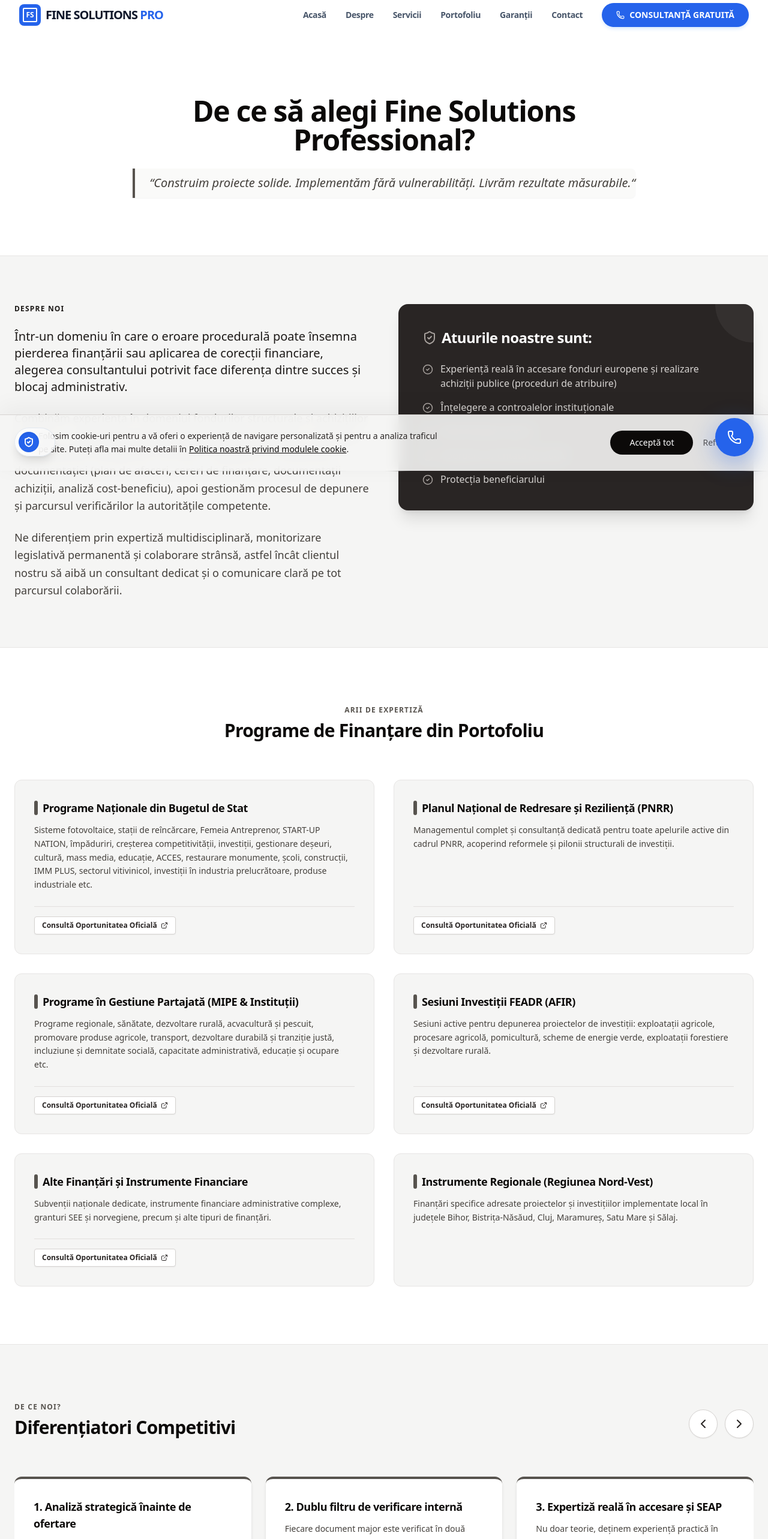
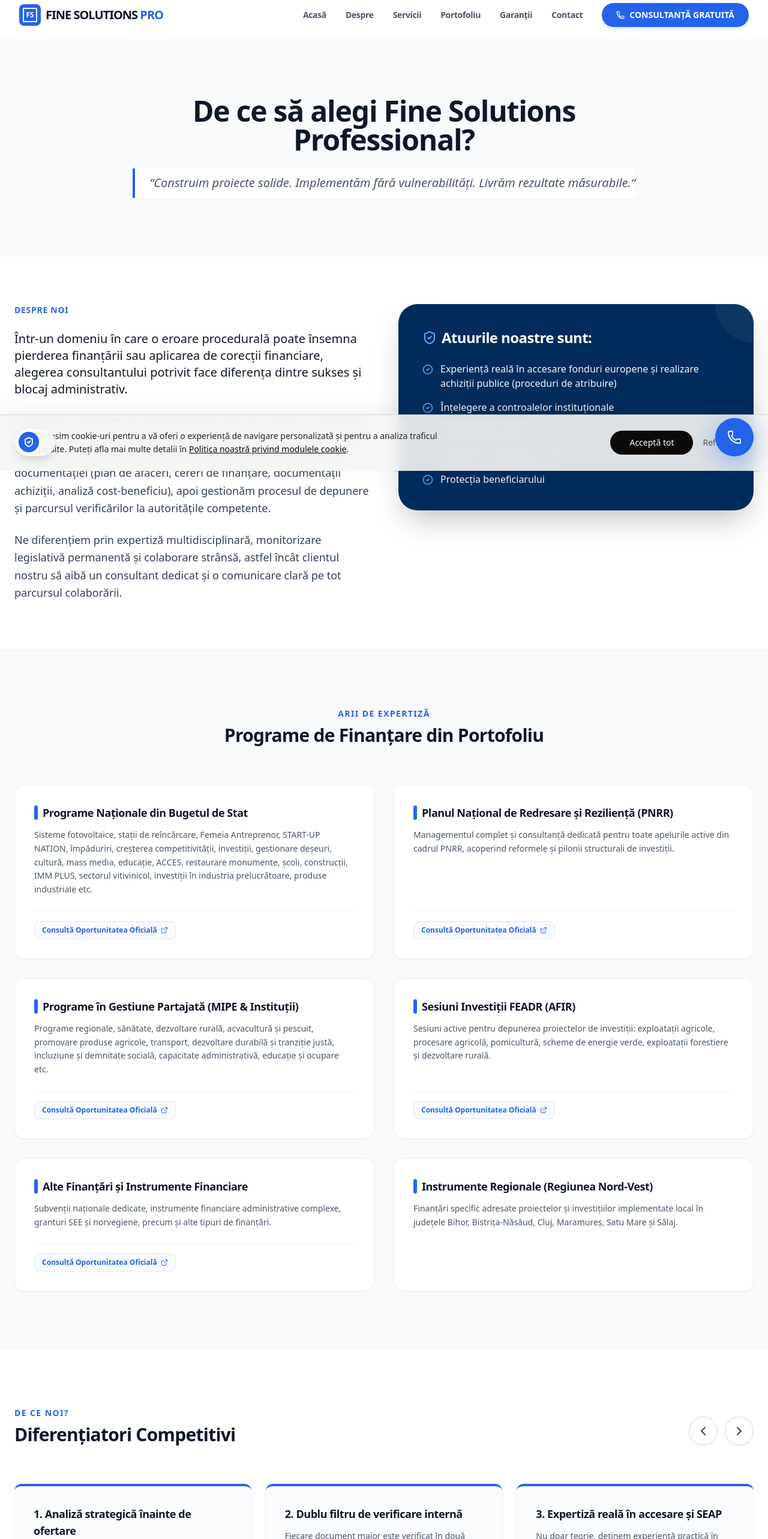
Before and after one commit to evialbert/FSPro, a Next.js app: page /despre in a window 1280 px wide. Shown: the part 15-2581 px from the top of the page at 60% size. Built offline with nearby package versions, Linux system fonts and the light colour scheme.

Commit message:
feat(despre): adaugă secțiunea programe de finanțare!

```diff
--- a/app/despre/page.tsx
+++ b/app/despre/page.tsx
@@ -7,7 +7,6 @@ import {
   ArrowRight,
   ChevronLeft,
   ChevronRight,
-  FileText,
   ExternalLink
 } from 'lucide-react';
 import Link from 'next/link';
@@ -43,7 +42,7 @@ export default function DespreNoi() {
     },
     {
       titlu: "Instrumente Regionale (Regiunea Nord-Vest)",
-      desc: "Finanțări specifice adresate proiectelor și investițiilor implementate local în județele Bihor, Bistrița-Năsăud, Cluj, Maramureș, Satu Mare și Sălaj.",
+      desc: "Finanțări specific adresate proiectelor și investițiilor implementate local în județele Bihor, Bistrița-Năsăud, Cluj, Maramureș, Satu Mare și Sălaj.",
       link: "#"
     }
   ];
@@ -121,15 +120,15 @@ export default function DespreNoi() {
   };
 
   return (
-    <div className="bg-stone-50 text-stone-700 overflow-x-hidden">
+    <div className="bg-white text-slate-700 overflow-x-hidden">
       {/* Hero Section */}
-      <section className="py-24 bg-white px-6 border-b border-stone-100">
+      <section className="py-24 bg-slate-50 px-6 border-b border-slate-100">
         <div className="max-w-4xl mx-auto text-center">
           <motion.h1
             initial={{ opacity: 0, y: -20 }}
             animate={{ opacity: 1, y: 0 }}
             transition={{ duration: 0.6 }}
-            className="text-4xl md:text-5xl font-extrabold text-stone-900 mb-6 leading-tight"
+            className="text-4xl md:text-5xl font-extrabold text-slate-900 mb-6 leading-tight"
           >
             De ce să alegi Fine Solutions Professional?
           </motion.h1>
@@ -137,7 +136,7 @@ export default function DespreNoi() {
             initial={{ opacity: 0, scale: 0.95 }}
             animate={{ opacity: 1, scale: 1 }}
             transition={{ duration: 0.6, delay: 0.2 }}
-            className="text-xl text-stone-600 leading-relaxed italic border-l-4 border-stone-500 pl-6 py-2 inline-block text-left bg-stone-50/50 rounded-r-lg shadow-sm"
+            className="text-xl text-slate-600 leading-relaxed italic border-l-4 border-blue-600 pl-6 py-2 inline-block text-left bg-white rounded-r-lg shadow-sm"
           >
             &ldquo;Construim proiecte solide. Implementăm fără vulnerabilități. Livrăm rezultate măsurabile.&ldquo;
           </motion.p>
@@ -151,11 +150,11 @@ export default function DespreNoi() {
           whileInView={{ opacity: 1, x: 0 }}
           viewport={{ once: true, margin: "-100px" }}
           transition={{ duration: 0.7, ease: "easeOut" }}
-          className="space-y-6 text-lg leading-relaxed text-stone-600"
+          className="space-y-6 text-lg leading-relaxed text-slate-700"
         >
-          <p className="font-bold text-stone-800 uppercase tracking-widest text-xs">Despre Noi</p>
-          <p className="text-stone-800 font-medium text-xl">
-            Într-un domeniu în care o eroare procedurală poate însemna pierderea finanțării sau aplicarea de corecții financiare, alegerea consultantului potrivit face diferența dintre succes și blocaj administrativ.
+          <p className="font-semibold text-blue-600 uppercase tracking-wider text-sm">Despre Noi</p>
+          <p className="text-slate-900 font-medium text-xl">
+            Într-un domeniu în care o eroare procedurală poate însemna pierderea finanțării sau aplicarea de corecții financiare, alegerea consultantului potrivit face diferența dintre sukses și blocaj administrativ.
           </p>
           <p>
             Combinăm experiența în domeniul fondurilor structurale și achizițiilor publice cu o abordare personalizată pentru fiecare client. Construim un parteneriat transparent și eficient: vă sprijinim în elaborarea documentației (plan de afaceri, cereri de finanțare, documentații achiziții, analiză cost-beneficiu), apoi gestionăm procesul de depunere și parcursul verificărilor la autoritățile competente.
@@ -170,11 +169,11 @@ export default function DespreNoi() {
           whileInView={{ opacity: 1, x: 0 }}
           viewport={{ once: true, margin: "-100px" }}
           transition={{ duration: 0.7, ease: "easeOut" }}
-          className="bg-stone-700 p-10 rounded-2xl text-stone-50 shadow-xl relative overflow-hidden md:sticky md:top-8"
+          className="bg-[#002B5B] p-10 rounded-[2rem] text-white shadow-2xl relative overflow-hidden md:sticky md:top-8"
         >
           <div className="absolute top-0 right-0 w-32 h-32 bg-white/5 rounded-full -mr-16 -mt-16"></div>
-          <h3 className="text-2xl font-bold mb-6 flex items-center gap-2 text-white">
-            <ShieldCheck className="text-stone-300" /> Atuurile noastre sunt:
+          <h3 className="text-2xl font-bold mb-6 flex items-center gap-2">
+            <ShieldCheck className="text-blue-400" /> Atuurile noastre sunt:
           </h3>
           <ul className="space-y-4">
             {[
@@ -185,16 +184,16 @@ export default function DespreNoi() {
               'Protecția beneficiarului'
             ].map((item, idx) => (
               <li key={idx} className="flex items-start gap-3">
-                <CheckCircle2 size={18} className="text-stone-300 mt-1 flex-shrink-0" />
-                <span className="font-medium text-stone-200 text-base">{item}</span>
+                <CheckCircle2 size={18} className="text-blue-400 mt-1 flex-shrink-0" />
+                <span className="font-medium text-slate-100 text-base">{item}</span>
               </li>
             ))}
           </ul>
         </motion.div>
       </section>
 
-      {/* SECȚIUNE NOUĂ: Programe de Finanțare în Portofoliu */}
-      <section className="py-24 bg-white px-6 border-y border-stone-100">
+      {/* PROG FINANȚARE: Fundal curat alb și accente albastre */}
+      <section className="py-24 bg-slate-50 px-6 border-y border-slate-100">
         <div className="max-w-7xl mx-auto">
           <motion.div
             initial={{ opacity: 0, y: 20 }}
@@ -203,8 +202,8 @@ export default function DespreNoi() {
             transition={{ duration: 0.6 }}
             className="text-center mb-16"
           >
-            <p className="text-stone-500 font-bold uppercase tracking-widest text-xs mb-2">Arii de Expertiză</p>
-            <h3 className="text-3xl font-bold text-stone-900">Programe de Finanțare din Portofoliu</h3>
+            <p className="text-blue-600 font-bold uppercase tracking-widest text-sm mb-2">Arii de Expertiză</p>
+            <h3 className="text-3xl font-bold text-slate-900">Programe de Finanțare din Portofoliu</h3>
           </motion.div>
 
           <div className="grid grid-cols-1 md:grid-cols-2 gap-8">
@@ -215,24 +214,24 @@ export default function DespreNoi() {
                 whileInView={{ opacity: 1, y: 0 }}
                 viewport={{ once: true, margin: "-50px" }}
                 transition={{ duration: 0.5, delay: idx * 0.05 }}
-                className="bg-stone-50 p-8 rounded-xl border border-stone-100 flex flex-col justify-between hover:border-stone-300 transition-colors"
+                className="bg-white p-8 rounded-2xl border border-slate-200/60 flex flex-col justify-between hover:border-blue-400 shadow-sm hover:shadow-md transition-all"
               >
                 <div>
-                  <h4 className="text-lg font-bold text-stone-900 mb-3 flex items-start gap-2">
-                    <span className="w-1.5 h-6 bg-stone-500 rounded-full inline-block mt-0.5 flex-shrink-0"></span>
+                  <h4 className="text-lg font-bold text-slate-900 mb-3 flex items-start gap-2">
+                    <span className="w-1.5 h-6 bg-blue-600 rounded-full inline-block mt-0.5 flex-shrink-0"></span>
                     {prog.titlu}
                   </h4>
-                  <p className="text-stone-600 text-sm leading-relaxed mb-6">
+                  <p className="text-slate-600 text-sm leading-relaxed mb-6">
                     {prog.desc}
                   </p>
                 </div>
                 {prog.link !== "#" && (
-                  <div className="border-t border-stone-200/60 pt-4">
+                  <div className="border-t border-slate-100 pt-4">
                     <a
                       href={prog.link}
                       target="_blank"
                       rel="noopener noreferrer"
-                      className="text-xs text-stone-700 hover:text-stone-900 font-semibold inline-flex items-center gap-1.5 bg-white px-3 py-1.5 rounded border border-stone-200 shadow-sm hover:shadow transition-all"
+                      className="text-xs text-blue-600 hover:text-blue-700 font-semibold inline-flex items-center gap-1.5 bg-slate-50 px-3 py-1.5 rounded-lg border border-slate-200 transition-all"
                     >
                       Consultă Oportunitatea Oficială <ExternalLink size={12} />
                     </a>
@@ -244,26 +243,26 @@ export default function DespreNoi() {
         </div>
       </section>
 
-      {/* --- CARUSEL: Diferențiatori Competitivi --- */}
-      <section className="py-24 bg-stone-50 px-6">
+      {/* --- CARUSEL: Diferențiatori Competitivi (Albastru) --- */}
+      <section className="py-24 bg-white px-6">
         <div className="max-w-7xl mx-auto">
 
           <div className="flex flex-col md:flex-row md:items-end justify-between mb-12">
             <div>
-              <p className="text-stone-500 font-bold uppercase tracking-widest text-xs mb-2">De ce noi?</p>
-              <h3 className="text-3xl font-bold text-stone-900">Diferențiatori Competitivi</h3>
+              <p className="text-blue-600 font-bold uppercase tracking-widest text-sm mb-2">De ce noi?</p>
+              <h3 className="text-3xl font-bold text-slate-900">Diferențiatori Competitivi</h3>
             </div>
             <div className="flex gap-3 mt-6 md:mt-0">
               <button
                 onClick={prevSlide}
-                className="w-12 h-12 rounded-full border border-stone-200 bg-white flex items-center justify-center text-stone-700 hover:bg-stone-700 hover:text-white hover:border-stone-700 transition-all shadow-sm"
+                className="w-12 h-12 rounded-full border border-slate-300 bg-white flex items-center justify-center text-slate-700 hover:bg-blue-600 hover:text-white hover:border-blue-600 transition-all shadow-sm"
                 aria-label="Anteriorul"
               >
                 <ChevronLeft size={24} />
               </button>
               <button
                 onClick={nextSlide}
-                className="w-12 h-12 rounded-full border border-stone-200 bg-white flex items-center justify-center text-stone-700 hover:bg-stone-700 hover:text-white hover:border-stone-700 transition-all shadow-sm"
+                className="w-12 h-12 rounded-full border border-slate-300 bg-white flex items-center justify-center text-slate-700 hover:bg-blue-600 hover:text-white hover:border-blue-600 transition-all shadow-sm"
                 aria-label="Următorul"
               >
                 <ChevronRight size={24} />
@@ -282,11 +281,11 @@ export default function DespreNoi() {
                     animate={{ opacity: 1, scale: 1, x: 0 }}
                     exit={{ opacity: 0, scale: 0.9, x: -30 }}
                     transition={{ duration: 0.4 }}
-                    className="p-8 border-t-4 border-stone-500 bg-white rounded-xl shadow-md hover:shadow-xl transition-shadow flex flex-col justify-between h-full"
+                    className="p-8 border-t-4 border-blue-600 bg-slate-50/50 rounded-xl shadow-md hover:shadow-xl transition-shadow flex flex-col justify-between h-full"
                   >
                     <div>
-                      <h4 className="font-bold text-lg text-stone-900 mb-3">{item.title}</h4>
-                      <p className="text-stone-600 leading-relaxed text-sm">{item.desc}</p>
+                      <h4 className="font-bold text-lg text-slate-900 mb-3">{item.title}</h4>
+                      <p className="text-slate-600 leading-relaxed text-sm">{item.desc}</p>
                     </div>
                   </motion.div>
                 ))}
@@ -299,7 +298,7 @@ export default function DespreNoi() {
               <button
                 key={idx}
                 onClick={() => setCurrentIndex(idx)}
-                className={`h-2 rounded-full transition-all ${currentIndex === idx ? 'w-8 bg-stone-600' : 'w-2 bg-stone-300'}`}
+                className={`h-2 rounded-full transition-all ${currentIndex === idx ? 'w-8 bg-blue-600' : 'w-2 bg-slate-300'}`}
                 aria-label={`Mergi la slide ${idx + 1}`}
               />
             ))}
@@ -308,12 +307,12 @@ export default function DespreNoi() {
         </div>
       </section>
 
-      {/* Procesul (4 Pași) */}
-      <section className="py-24 bg-stone-700 text-stone-100 px-6">
+      {/* Procesul (4 Pași pe fundalul tău bleumarin clasic) */}
+      <section className="py-24 bg-[#002B5B] text-white px-6">
         <div className="max-w-7xl mx-auto">
           <div className="text-center mb-20">
-            <h2 className="text-3xl font-bold mb-3 text-white">Procesul de colaborare (4 pași)</h2>
-            <p className="text-stone-400 uppercase tracking-widest text-xs">O metodologie predictivă și transparentă</p>
+            <h2 className="text-3xl font-bold mb-3">Procesul de colaborare (4 pași)</h2>
+            <p className="text-blue-200 uppercase tracking-widest text-xs">O metodologie predictivă și transparentă</p>
           </div>
           <div className="grid grid-cols-1 md:grid-cols-2 lg:grid-cols-4 gap-8 relative">
             {pasi.map((pas, idx) => (
@@ -323,13 +322,13 @@ export default function DespreNoi() {
                 whileInView={{ opacity: 1, x: 0 }}
                 viewport={{ once: true, margin: "-50px" }}
                 transition={{ duration: 0.6, delay: idx * 0.1 }}
-                className="bg-stone-800/40 p-6 rounded-xl border border-stone-600/30 group hover:border-stone-500/50 transition-colors relative"
+                className="bg-blue-950/40 p-6 rounded-xl border border-blue-500/20 group hover:border-blue-400/40 transition-colors relative"
               >
-                <div className="text-6xl font-black text-stone-600/20 mb-4 group-hover:text-stone-400/20 transition-colors">
+                <div className="text-6xl font-black text-blue-400/10 mb-4 group-hover:text-blue-400/20 transition-colors">
                   {pas.nr}
                 </div>
                 <h4 className="text-lg font-bold mb-3 text-white">{pas.titlu}</h4>
-                <p className="text-stone-300 leading-relaxed text-sm">{pas.desc}</p>
+                <p className="text-blue-100/80 leading-relaxed text-sm">{pas.desc}</p>
               </motion.div>
             ))}
           </div>
@@ -337,19 +336,19 @@ export default function DespreNoi() {
       </section>
 
       {/* CTA Section */}
-      <section className="py-24 text-center px-6 bg-white border-t border-stone-100">
+      <section className="py-24 text-center px-6 bg-white border-t border-slate-100">
         <motion.div
           initial={{ opacity: 0, y: 30 }}
           whileInView={{ opacity: 1, y: 0 }}
           viewport={{ once: true }}
           transition={{ duration: 0.6 }}
-          className="max-w-3xl mx-auto bg-stone-50 p-12 rounded-2xl border border-stone-200/60"
+          className="max-w-3xl mx-auto bg-slate-50 p-12 rounded-[2rem] border border-slate-200"
         >
-          <h3 className="text-2xl font-bold mb-3 text-stone-900">Ești gata să începem proiectul tău?</h3>
-          <p className="text-stone-600 mb-8 text-base">Vă asigurăm un management integrat, un singur flux coerent și siguranță procedurală totală.</p>
+          <h3 className="text-2xl font-bold mb-3 text-slate-900">Ești gata să începem proiectul tău?</h3>
+          <p className="text-slate-600 mb-8 text-base">Vă asigurăm un management integrat, un singur flux coerent și siguranță procedurală totală.</p>
           <Link
             href="/contact"
-            className="bg-stone-700 text-white px-8 py-4 rounded-xl font-bold text-base hover:bg-stone-800 hover:shadow-lg transition-all inline-flex items-center gap-2"
+            className="bg-blue-600 text-white px-8 py-4 rounded-full font-bold text-base hover:bg-blue-700 hover:shadow-lg transition-all inline-flex items-center gap-2"
           >
             Contactează un consultant <ArrowRight size={18} />
           </Link>
```
